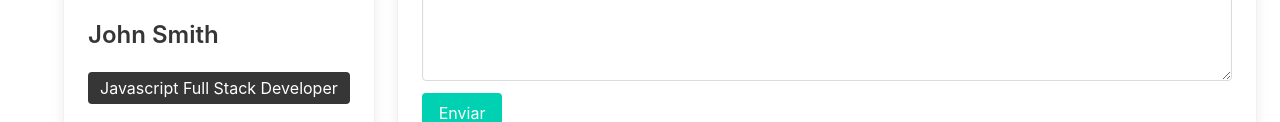
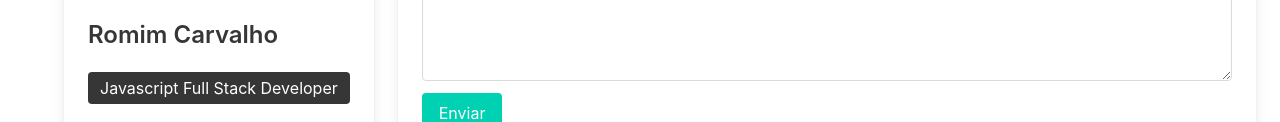
Before and after one commit to romulosous/bulma, a plain HTML site: page contact.html in a window 1280 px wide. Shown: the part 375-497 px from the top of the page. Drawn offline with nearby package versions, Linux system fonts and the light colour scheme.

Commit message:
alteracao do nome padrao do bulma

```diff
--- a/contact.html
+++ b/contact.html
@@ -47,7 +47,7 @@
                 <div class="card-content">
                   <div class="media">
                     <div class="media-content">
-                      <p class="title is-4">John Smith</p>
+                      <p class="title is-4">Romim Carvalho</p>
                       <span class="tag is-dark is-medium">Javascript Full Stack Developer</span>
                     </div>
                   </div>
```
